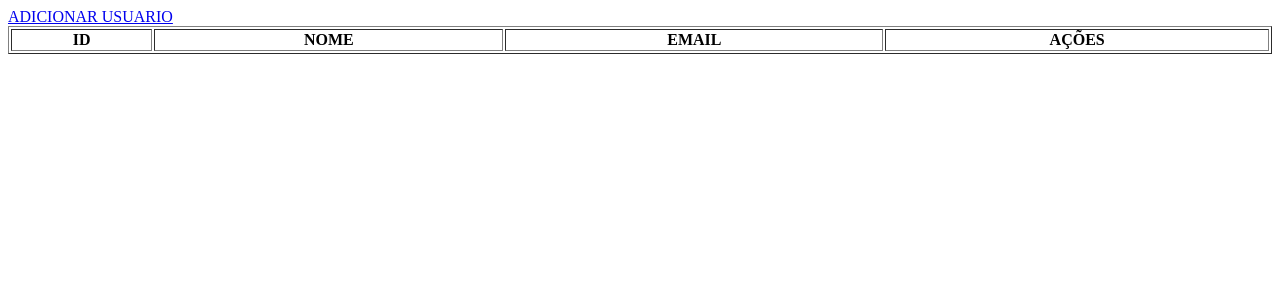
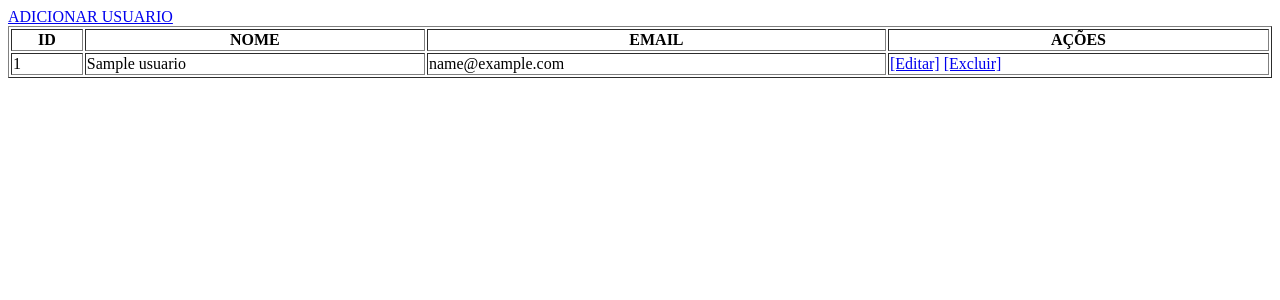
Before and after one commit to JohnnyNF/php-praticas-crud, a PHP site: page / in a window 1280 px wide. Shown: the top 300 px of the page. Run offline with PHP 8.4, Linux system fonts and the light colour scheme; tables that the repository leaves empty or names only in its code hold one stand-in row (values such as "Sample post"); lists and menus that the app fills with data are empty.

Commit message:
Inserindo um Read

```diff
--- a/arquivos/adicionar_action.php
+++ b/arquivos/adicionar_action.php
@@ -14,6 +14,7 @@ if($name && $email){
     // Fazer uma verificação
     $sql = $pdo->prepare("SELECT * FROM usuarios WHERE email = :email");
     $sql->bindValue(':email', $email);
+    $sql->execute();
 
     // Para fazer uma verificação se o email já existe no sistema utilizo o rowCount--->Vai me dizer a quantidade de registros
     if ($sql->rowCount()===0){
--- a/arquivos/index.php
+++ b/arquivos/index.php
@@ -1,5 +1,12 @@
 <?php
 require 'config.php';
+
+$lista =[];
+$sql = $pdo->query("SELECT * FROM usuario");
+
+if($sql->rowCount()>0){
+    $lista = $sql->fetchAll(PDO::FETCH_ASSOC);
+}
 ?>
 
 <a href="adicionar.php">ADICIONAR USUARIO</a>
@@ -11,4 +18,16 @@ require 'config.php';
         <th>EMAIL</th>
         <th>AÇÕES</th>
     </tr>
+    <?php foreach($lista as $usuario): ?>
+        <tr>
+            <td><?php echo $usuario['id']; ?></td>
+            <td><?php echo $usuario['nome']; ?></td>
+            <td><?php echo $usuario['email'] ?></td>
+            <td>
+                <a href="editar.php">[Editar]</a>
+                <a href="excluir.php">[Excluir]</a>
+            </td>
+        </tr>
+    <?php endforeach ?>
+
 </table>
```
Also changed, not shown: README.md.
